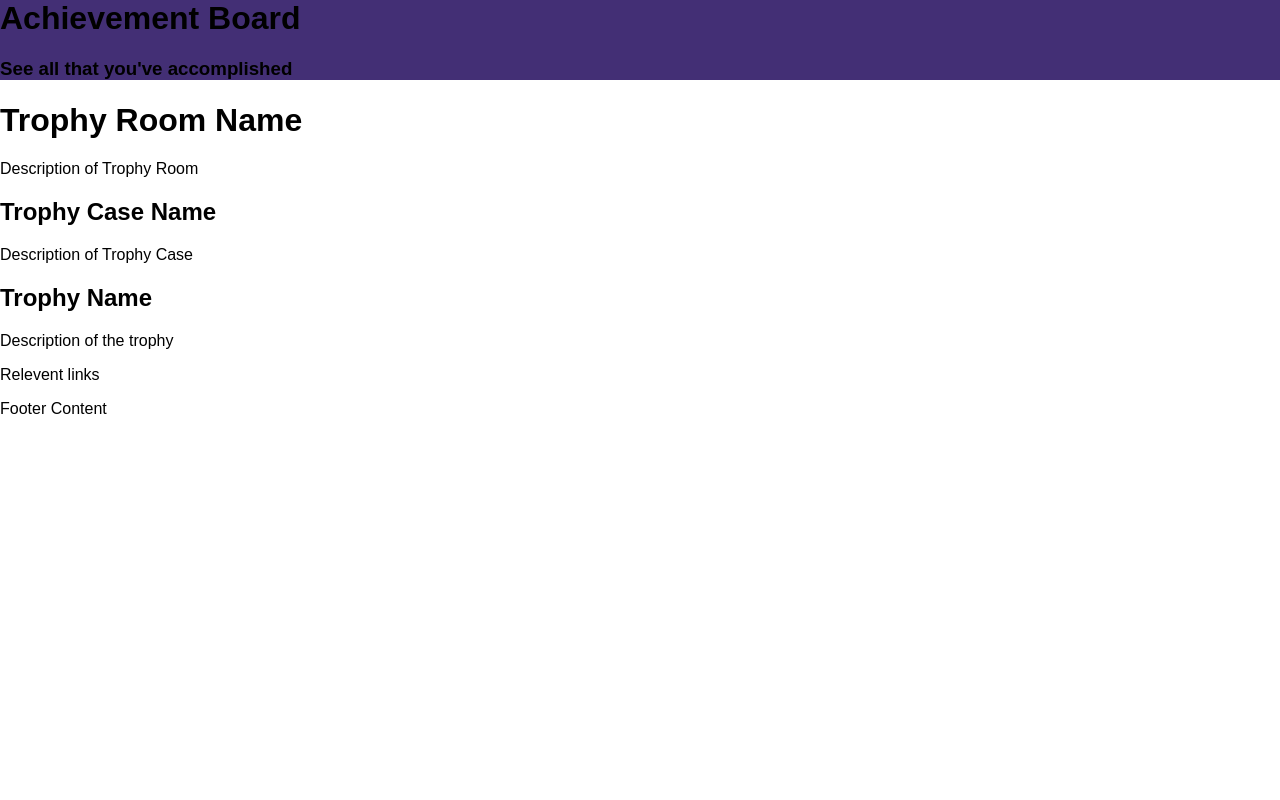
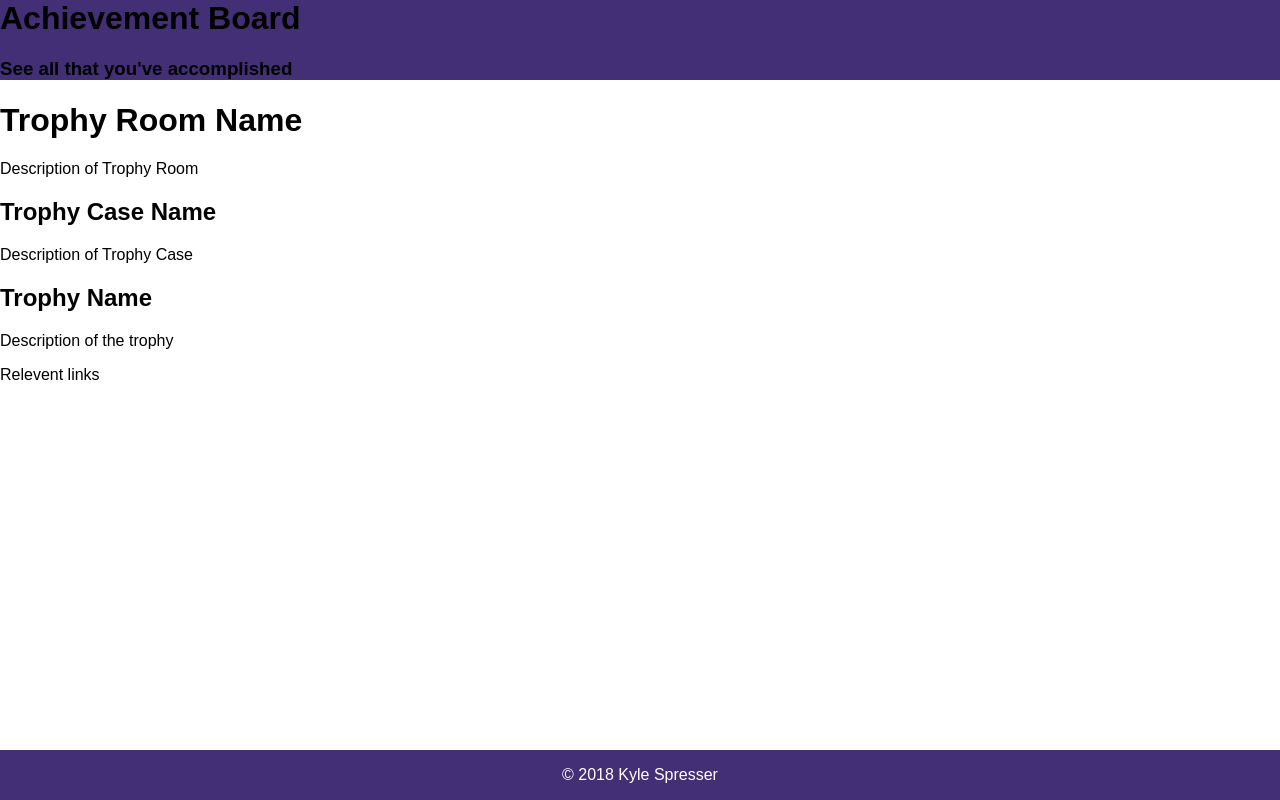
Before and after one commit to keyspress/achievement-app, a React (Create React App) app: page / in a window 1280 px wide. Built offline with nearby package versions, Linux system fonts and the light colour scheme.

Commit message:
add footer

```diff
--- a/src/components/Footer.js
+++ b/src/components/Footer.js
@@ -1,7 +1,10 @@
 import React from 'react';
+import './footer.css';
 
+const date = new Date();
+const year = date.getFullYear();
 export const Footer = () => (
-  <div>
-    Footer Content
+  <div className="footer-container">
+    <p>© {year} Kyle Spresser</p>
   </div>
 );
--- a/src/components/Header.css
+++ b/src/components/Header.css
@@ -4,7 +4,7 @@ body {
 
 .header-container {
   background-color: rgba( 67, 47,117,1);
-  margin-top: 0 !important;
+  margin-top: 0;
 }
 
 .header-content {
--- a/src/components/Header.js
+++ b/src/components/Header.js
@@ -1,5 +1,5 @@
 import React from 'react';
-import './Header.css';
+import './header.css';
 
 export const Header = () => (
   <div className="header-container">
--- /dev/null
+++ b/src/components/footer.css
@@ -0,0 +1,9 @@
+.footer-container {
+  background-color: rgba( 67, 47,117,1);
+  position: fixed;
+  left: 0px;
+  bottom: 0px;
+  width: 100%;
+  color: white;
+  text-align: center
+}
```
